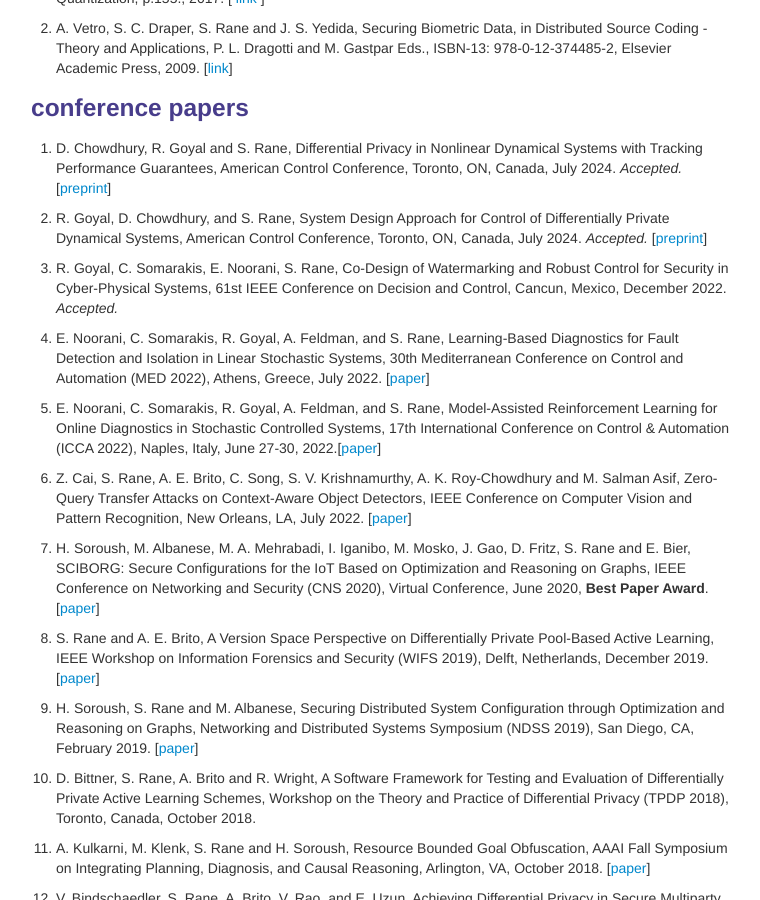
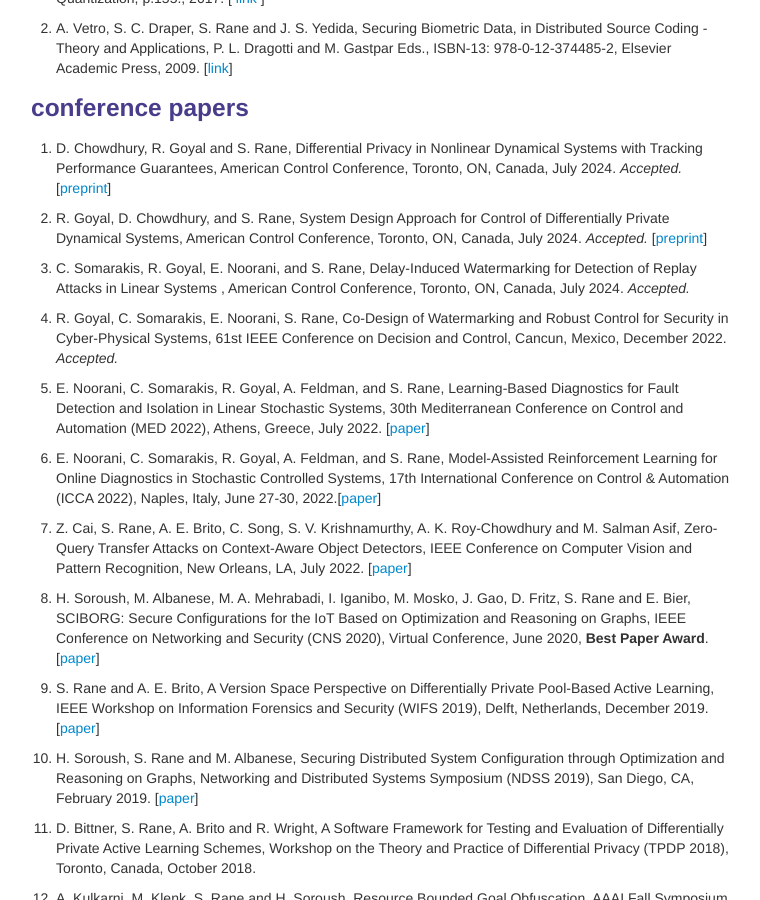
Before and after one commit to shantanudrane/shantanudrane.github.io, a Jekyll site: the page built from pages/pubs.md, in a window 1280 px wide and 900 px high, scrolled down 1306 px. Shown: the whole window, without its empty margins (259-1019 px from the left). Built offline with Jekyll 4.4.1, drawn with Linux system fonts in a browser that asks for light colours.

Commit message:
Updated ACC 2024 paper.

```diff
--- a/pages/pubs.md
+++ b/pages/pubs.md
@@ -53,6 +53,9 @@ description: Shantanu Rane's publications
 <li><p>D. Chowdhury, R. Goyal and S. Rane, Differential Privacy in Nonlinear Dynamical Systems with Tracking Performance Guarantees, American Control Conference, Toronto, ON, Canada, July 2024. <i>Accepted.</i> [<a href = "https://arxiv.org/abs/2403.08181">preprint</a>]</p></li>
 
 <li><p>R. Goyal, D. Chowdhury, and S. Rane, System Design Approach for Control of Differentially Private Dynamical Systems, American Control Conference, Toronto, ON, Canada, July 2024. <i>Accepted.</i> [<a href = "https://arxiv.org/abs/2403.08065">preprint</a>]</p></li>
+
+<li><p>C. Somarakis, R. Goyal, E. Noorani, and S. Rane, Delay-Induced Watermarking for Detection of Replay Attacks in Linear Systems
+, American Control Conference, Toronto, ON, Canada, July 2024. <i>Accepted.</i> </p></li>
 
 <li><p>R. Goyal, C. Somarakis, E. Noorani, S. Rane, Co-Design of Watermarking and Robust Control for Security in Cyber-Physical Systems, 61st IEEE Conference on Decision and Control, Cancun, Mexico, December 2022. <i>Accepted.</i></p></li>
 
```
